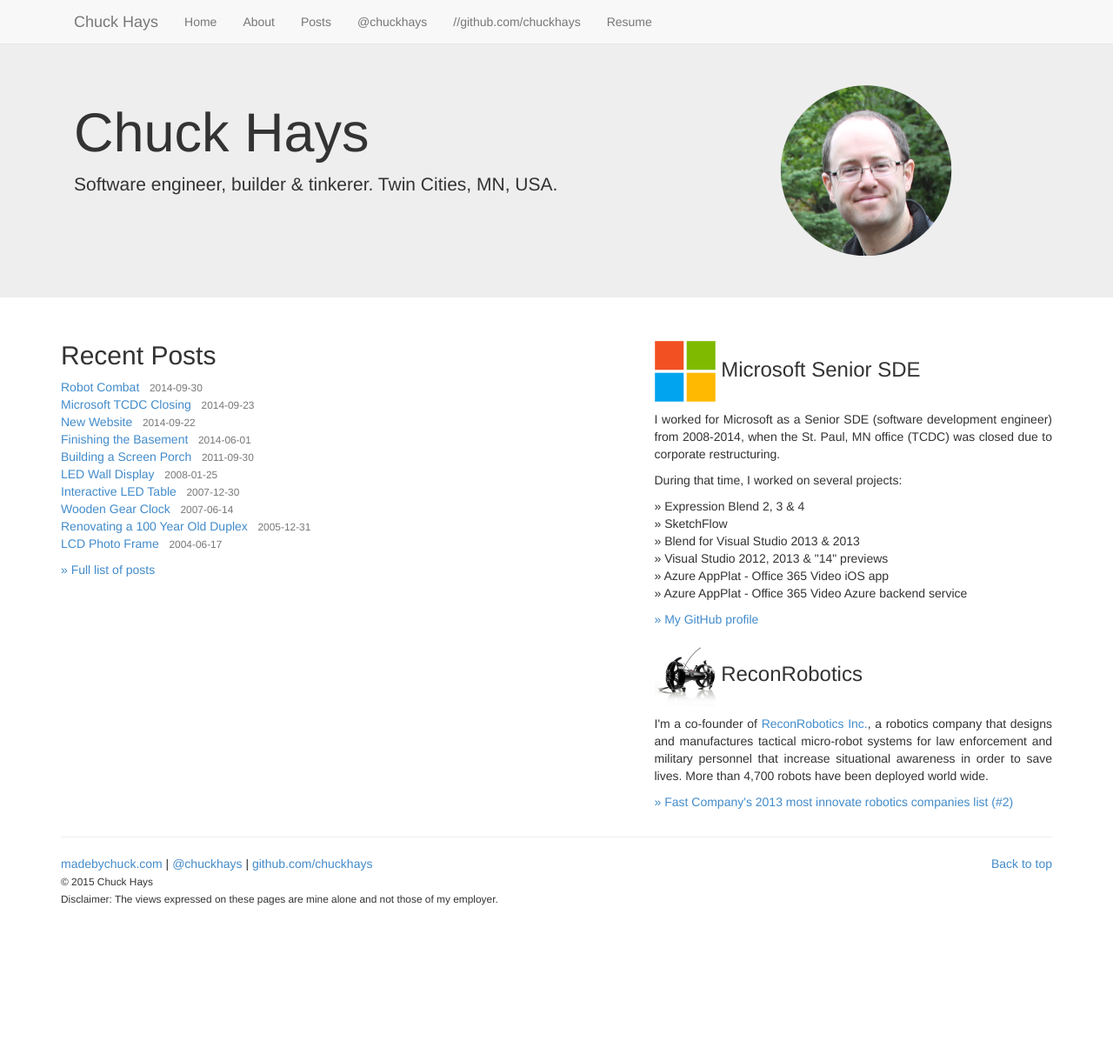
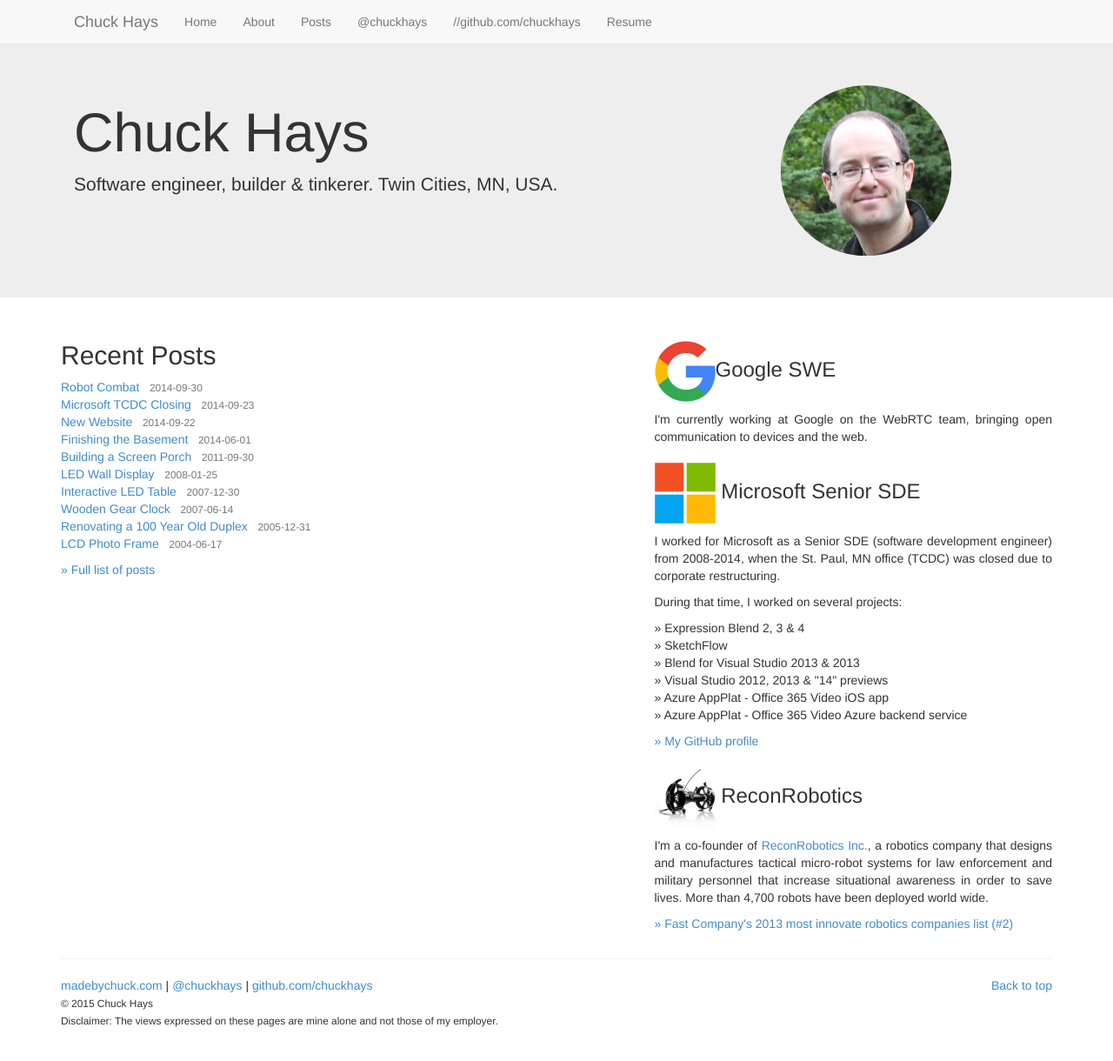
Before and after one commit to chuckhays/chuckhays.github.io, a Jekyll site: the page built from index.html, in a window 1280 px wide and 1233 px high. Shown: the top 1220 px of the window at 87% size. Built offline with Jekyll 4.4.1, drawn with Linux system fonts in a browser that asks for light colours; nearby versions of some CDN libraries; Markdown is read by kramdown in place of the engine named in the settings; the list of posts is cut into pages by our own code.

Commit message:
Add Google

```diff
--- a/index.html
+++ b/index.html
@@ -35,6 +35,8 @@
 		</div>
 
 		<div class="col-md-5">
+			<h3><img src="images/google.png" style="width: 70px; height: 70px" />Google SWE</h3>
+			<p>I'm currently working at Google on the WebRTC team, bringing open communication to devices and the web.</p>
 			<h3 style="vertical-align: text-top">
 				<img src="images/msft.png" style="width: 70px; height: 70px" />
 				Microsoft Senior SDE
```
